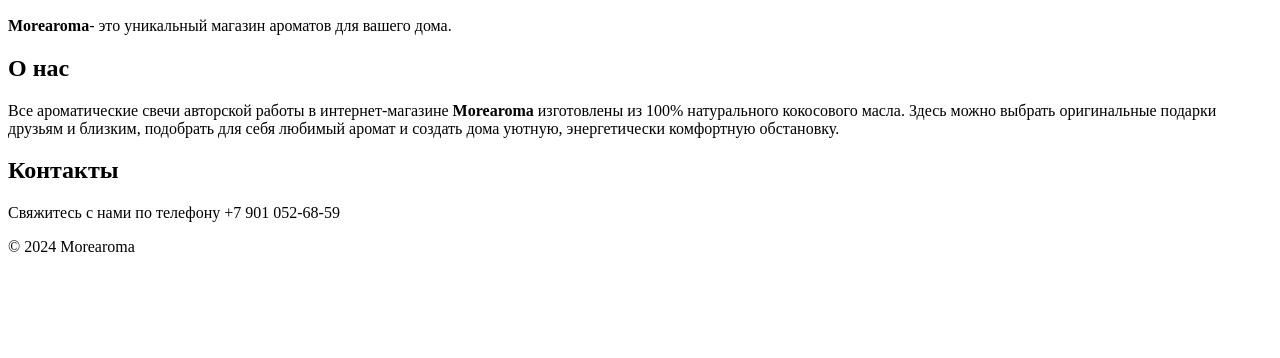
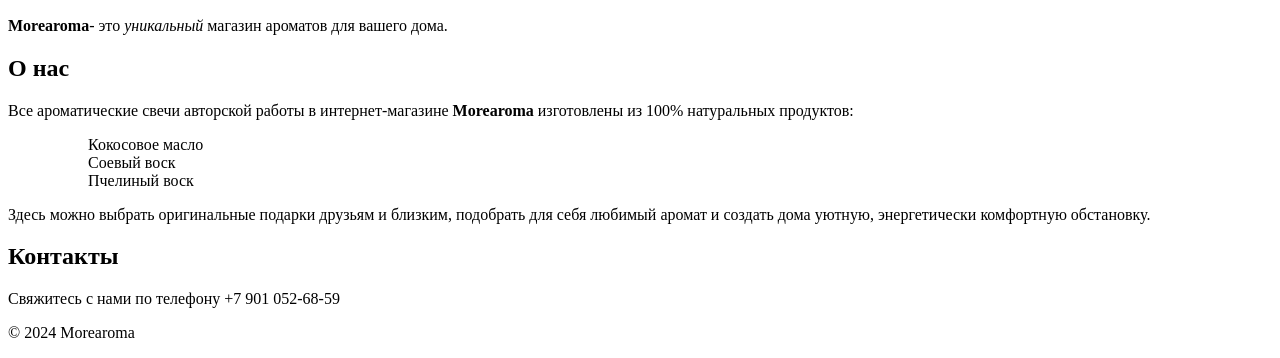
Before and after one commit to AnastasiaS95/simple-website, a plain HTML site: page index.html in a window 1280 px wide. Shown: the part 504-862 px from the top of the page. Before the commit the page ends 800 px from the top, so only its background shows below. Drawn offline with Linux system fonts and the light colour scheme.

Commit message:
изменения внесены

```diff
--- a/index.html
+++ b/index.html
@@ -20,11 +20,17 @@
     <section id="home">
         <h2>Главная</h2>
         <img src="https://cdn.lmbd.ru/f984cc9a-61fa-4985-ae5c-c107ba401852/-/preview/1666x920/-/format/jpeg/" alt="">
-        <p><strong>Morearoma</strong>- это уникальный магазин ароматов для вашего дома.</p>
+        <p><strong>Morearoma</strong>- это <em>уникальный</em> магазин ароматов для вашего дома.</p>
     </section>
     <section id="about">
         <h2>О нас</h2>
-        <p>Все ароматические свечи авторской работы в интернет-магазине <strong>Morearoma</strong> изготовлены из 100% натурального кокосового масла. Здесь можно выбрать оригинальные подарки друзьям и близким, подобрать для себя любимый аромат и создать дома уютную, энергетически комфортную обстановку.</p>
+        <p>Все ароматические свечи авторской работы в интернет-магазине <strong>Morearoma</strong> изготовлены из 100% натуральных продуктов:
+          <ul>
+            <ol>Кокосовое масло</ol>
+            <ol>Соевый воск</ol>
+            <ol>Пчелиный воск</ol>
+          </ul>
+           Здесь можно выбрать оригинальные подарки друзьям и близким, подобрать для себя любимый аромат и создать дома уютную, энергетически комфортную обстановку.</p>
     </section>
     <section id="contact">
         <h2>Контакты</h2>
```
